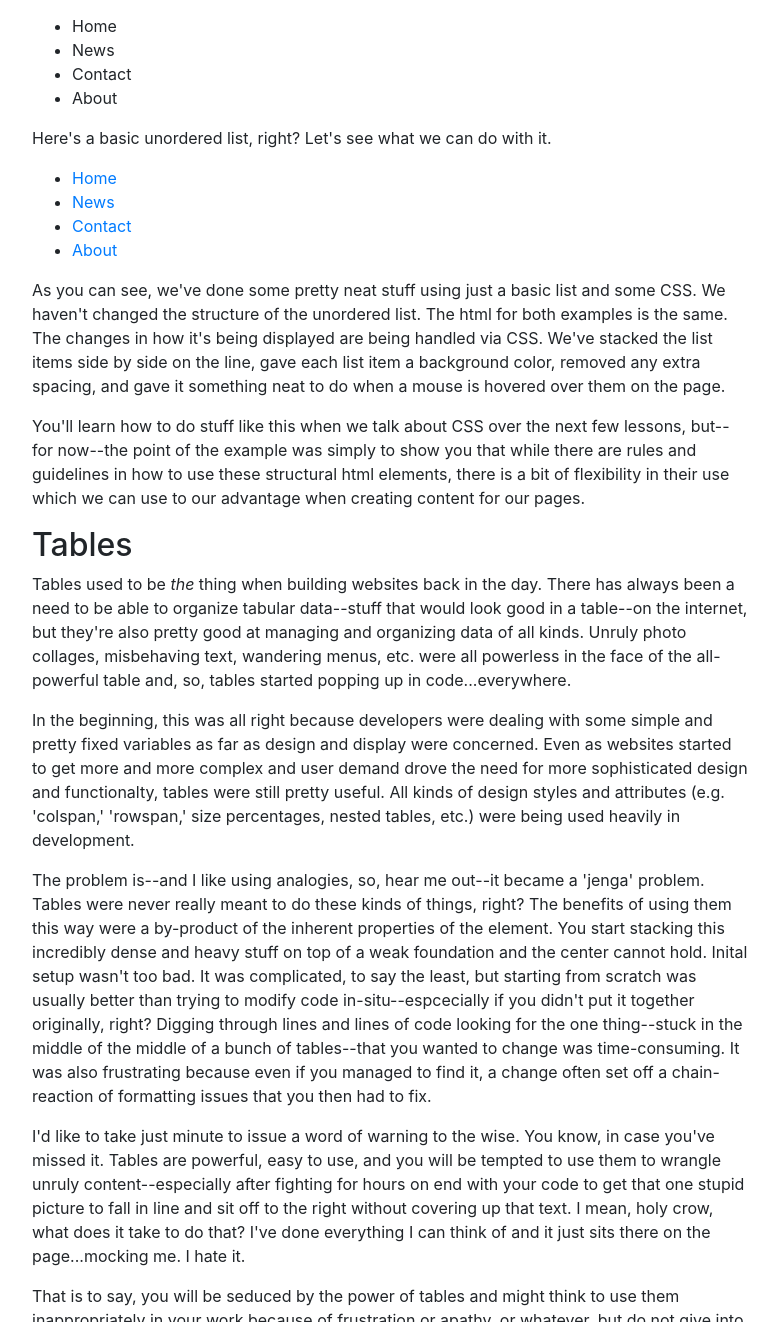
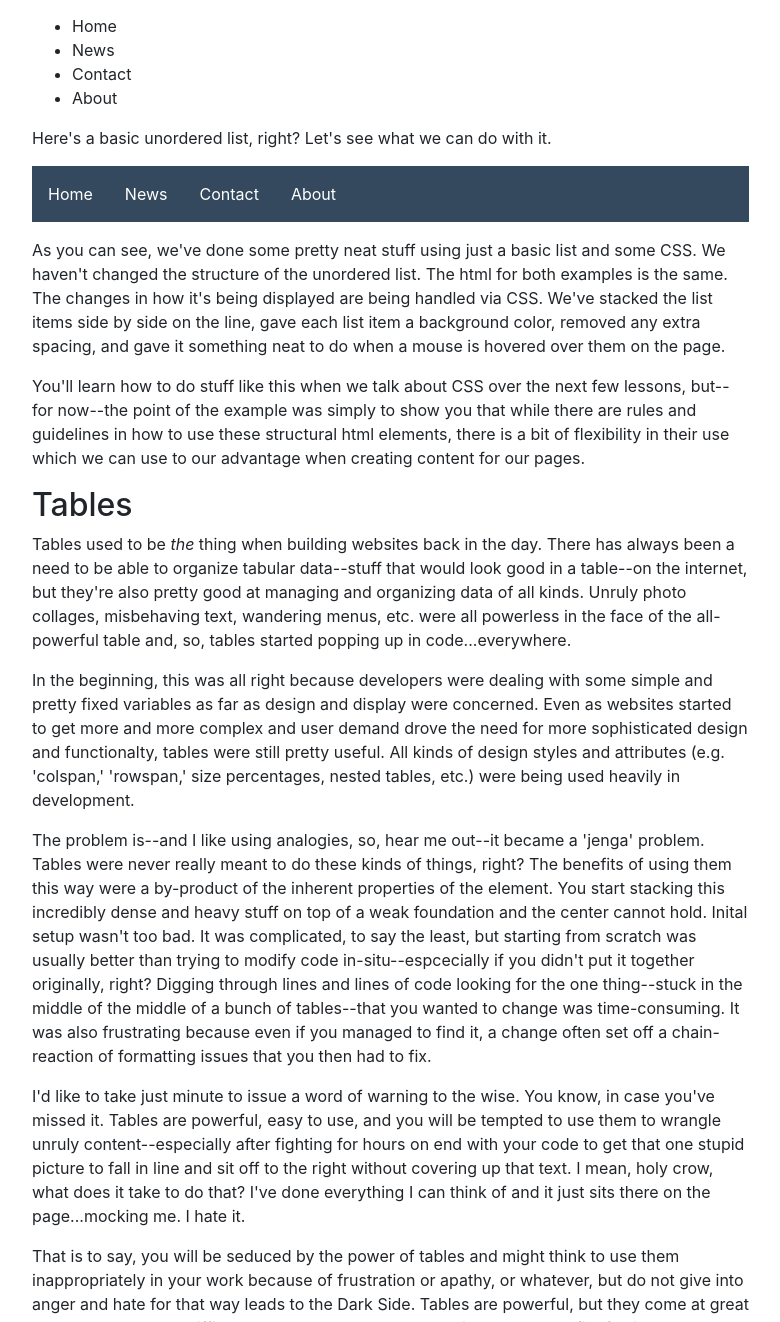
Before and after one commit to m-barnes/frontend-fall2018, a PHP site: page /lists_tables_forms.html in a window 1280 px wide. Shown: the part 5178-6500 px from the top of the page, without its empty margins (54-834 px from the left). Run offline with PHP 8.4, Linux system fonts and the light colour scheme.

Commit message:
fixed tables

```diff
--- a/css/default.css
+++ b/css/default.css
@@ -1,14 +1,13 @@
 body {
 padding-top: 54px;
+width:100%;
+word-wrap: break-word;
 }
 
 table {
 min-width:100%;
 }
 
-#table1 tr:nth-child(even) {
-background: #ebebeb;
-}
 
 pre {
 white-space: pre-wrap;       /* Since CSS 2.1 */
--- a/lists_tables_forms.html
+++ b/lists_tables_forms.html
@@ -7,6 +7,89 @@
     <link href="vendor/bootstrap/css/bootstrap.css" rel="stylesheet">
     <!-- Custom CSS -->
     <link href="css/default.css" rel="stylesheet">
+    <style>
+      .navigation ul {
+          list-style-type: none;
+          margin: 0;
+          padding: 0;
+          overflow: hidden;
+          background-color: #34495e;
+        }
+
+      .navigation li {
+        float: left;
+      }
+
+      .navigation li a {
+        display: block;
+        color: white;
+        text-align: center;
+        padding: 16px;
+        text-decoration: none;
+      }
+
+      .navigation li a:hover {
+        background-color: #ecf0f1;
+        color: #121212;
+      }
+
+      caption {
+        color:#000;
+        caption-side: top;
+      }
+
+      #table1{
+        border-collapse: collapse;
+        display:table;
+      }
+
+      #table1 th  {
+        border: 1px solid #cecfd5;
+        background-color:#f1c40f;
+        color:#fff;
+      }
+
+      #table1 tr:nth-child(even) {
+        background: #ebebeb;
+      }
+
+      #table1 td  {
+        border: 1px solid #cecfd5;
+      }
+
+      #table1 caption {
+        text-align:left;
+      }
+
+      #table2 caption {
+        font-size:large;
+        text-align:left;
+        background-color:#446CB3;
+        color:#fff;
+      }
+
+      #table2 th {
+        background-color:#E4F1FE;
+        border-bottom: 1px solid #cecfd5;
+      }
+
+      #table2 td {
+        border-bottom: 1px solid #cecfd5;
+      }
+
+      #table2 tfoot tr:last-child td {
+        border-bottom: 0;
+      }
+
+      .total {
+        background: #ebebeb;
+      }
+
+      .free {
+        color:red;
+        font-weight: bold;
+      }
+    </style>
 
 
 
@@ -483,7 +566,7 @@
             <p>Forms are added to the page using a <span class="greenText">&lt;form&gt;</span> element. This element identifies where on the page control elements, or form fields, are going to appear. They define the borders of the form itself and help keep all the form elements in their designated areas while at the same time keeping all the wandering riff-raff out.</p>
             <p>Like any other element we can apply attributes to them. The two most common are the <span class="attribute">action</span> and the <span class="attribute">method</span> attributes.</p>
               <p><span class="attribute">action</span> - This attribute contains the url to which the data collected in the form is going to be sent for processing. If I'm Googling something, for instance, this is part of the form they use to process my search.</p>
-              <p><img src="images/google.png" alt="Google form snapshot" /></p>
+              <p><img src="images/google.png" class="image" alt="Google form snapshot" /></p>
               <p>Now, this <em>is</em> Google, so, it's pretty extensive, but--in a nutshell--they are going to take the data from the search box and then append it on to the end of a url that will be sent to a Google server for processing. The 'action' in our screenshot is '/search' which is the tail-end of the proper Google search string--<a href="https://www.google.com/search">https://www.google.com/search</a> The form data will be formatted and tacked on to the end of it to be submitted. Whatever is found will be returned in the browser window.</p>
               <p><span class="attribute">method</span> - This attribute references the http method that should be used by the form when submitting data for processing. There are two basic 'methods' used:
               <p>GET - A 'GET' method request is pretty public. The data--in this case it's data from a search box or query--is simply tacked on to the url provided by the <span class="attribute">action</span> attribute. It's cached by the browser for later use, it can be bookmarked by the browser, saved in a server log, and is sent across the internet in plain text out there in the open for everyone to see. The 'method' in our screenshot is a GET request. This means that whatever you put in that search box is going to be appended to the url <a href="https://www.google.com/search">https://www.google.com/search</a>. When the search results are returned that modified url is going to be in the address bar at the top of the browser. The search keywords will be encoded into the returned url. The browser will cache it for later use and somewhere--I'm betting--it's saved to a traffic log at Google HQ probably tied to a whole bunch of other identifying information like an IP address, time/date, etc.</p>
```
Also changed, not shown: elements.html (+6 -6 lines).
